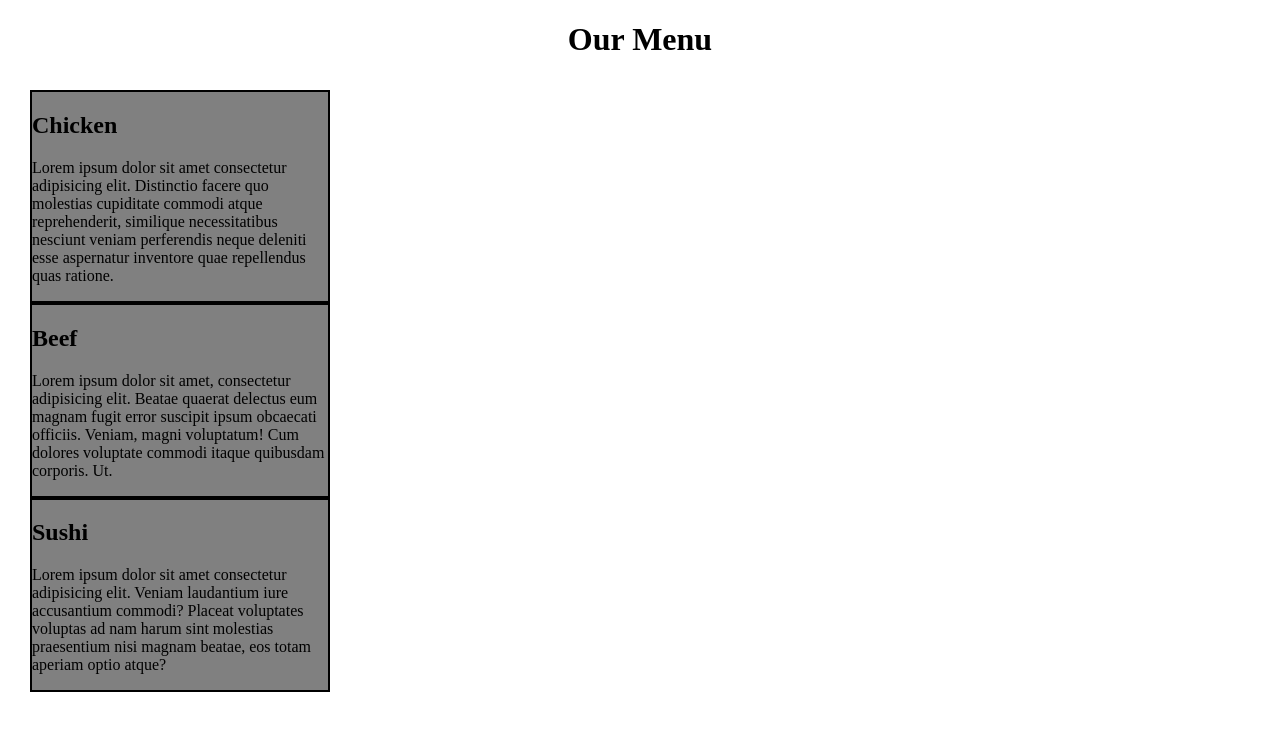
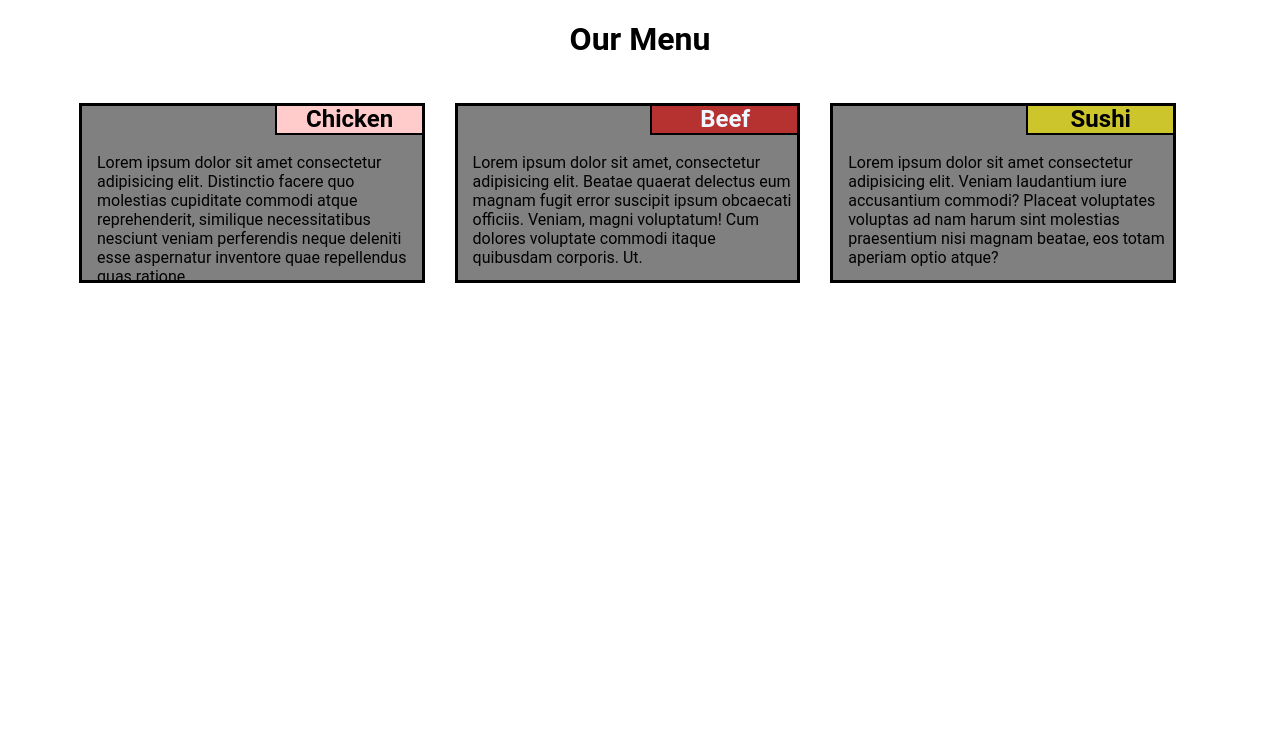
Before and after one commit to Jojo-Dev-create/Coursera, a plain HTML site: page module2-solution/index.html in a window 1280 px wide. Drawn offline with Linux system fonts and the light colour scheme.

Commit message:
Update style.css

```diff
--- a/module2-solution/CSS/style.css
+++ b/module2-solution/CSS/style.css
@@ -1,30 +1,105 @@
 *{
     box-sizing: border-box;
+    padding: 0;
+    margin: 0;
+}
+body{
+
+    font-family:'Roboto', Arial, sans-serif
 }
 
-body{
-  margin: 0;
-  padding: 0;
+h1{
+    text-align: center;
+    font-size: 2rem;
+    margin-top: 50px;
+    position: static;
+    margin: 20px auto;
+
 
     }
 
 .container{
-  padding: 10px;
-  margin: 20px;
+    margin: auto;
+    padding: 0;
+    width: 90%;
+
+
+ }
+ h2{
+
+    border: 2px solid black;
+    width: 150px;
+    float: right;
+    text-align: center;
+    margin-bottom: 15px;
+    position: relative;
+    bottom: 3px;
+    left: 3px;
+  }
+
+#Beef{
+background-color: #b53230;
+color: aliceblue;
+}
+
+#Chicken{
+background-color: #ffcccb;
+
+}
+#Sushi{
+background-color: #cdc52c;
+}
+
+p{
+padding-left: 15px;
+clear: both;
+text-align: left;
+
+
 }
 .section{
+    border: 3px solid black;
     background-color: gray;
-  border: 2px solid black;
-  width: 300px;
+    padding-bottom: 25px;
+    margin: 25px 15px;
+    overflow: hidden;
+
+
 }
-h1{
-  text-align: center;
+ @media (min-width: 992px){
+    .section{
+        float: left;
+        width: 30%;
+        height: 180px;
     }
 
-@media (max-width= 992px){
-  * {
-    box-sizing: border-box;
+  }
+  @media (min-width: 768px ) and (max-width: 991px){
+
+    #ch{
+        width: 45%;
+        height: 200px;
+        float: right;
+    }
+    #bf{
+        width: 45%;
+        height: 200px;
+        float: left;
+
+    }
+    #sh{
+        width: 96%;
+        clear: left;
+       float: none;
+
+    }
+
+  }
+  @media (max-width: 767px){
+    .section{
+        width:70%;
+        clear: left;
+        margin: 15px auto;
+         float: none;
     }
   }
-@media (min-width= 768px ) and (max-width= 991px){}
-@media (max-width= 767px){}
```
Lines whose indentation alone changed are shown as unchanged.
